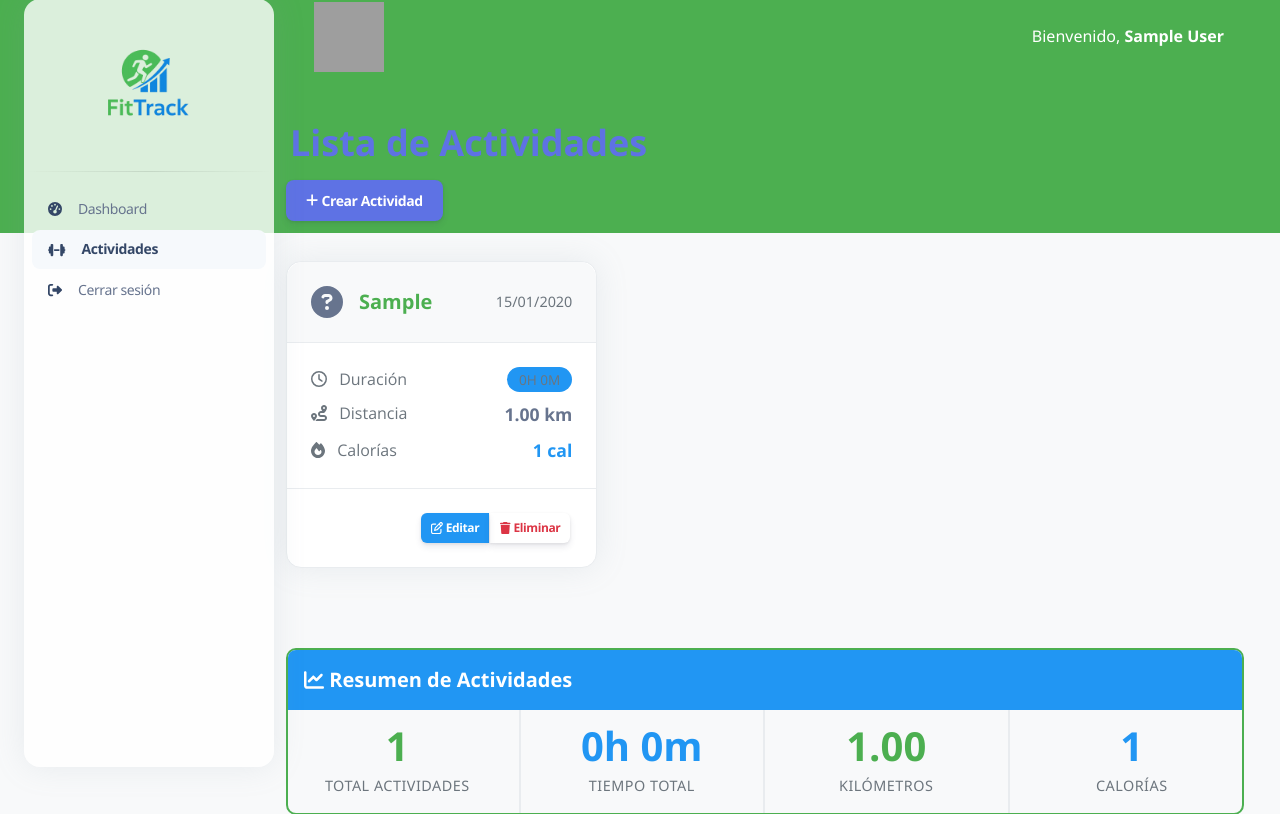
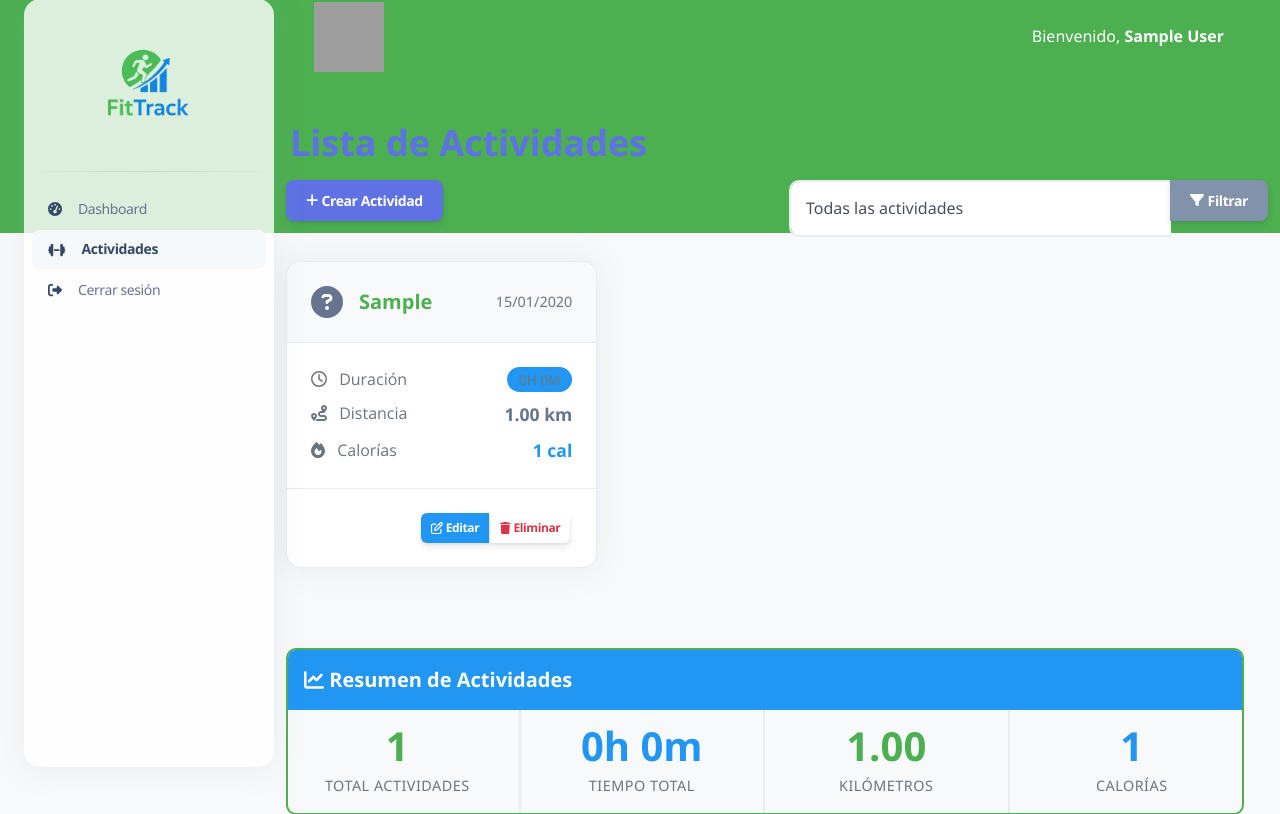
Before and after one commit to Linavs18/FitTrack-sena, a Laravel app: page /activity in a window 1280 px wide. Shown: the part 17-831 px from the top of the page. Run offline with Laravel 10, Linux system fonts and the light colour scheme; a user stored in the database is signed in; tables that the repository leaves empty hold one stand-in row (values such as "Sample post"); some libraries are stand-ins or nearby versions; grey boxes are pictures that could not be loaded.

Commit message:
feat: Add activity filter and improve UI
This change introduces a new filter to the activity index page, allowing users to filter activities by type. It also includes several UI improvements to make the application more aesthetically pleasing:

- The activity index page has been redesigned with a modern card-based layout.
- Icons have been added to represent different activity types.
- The create and edit activity forms are now wrapped in cards for a more consistent look and feel.

```diff
--- a/fittrack/app/Http/Controllers/ActivityController.php
+++ b/fittrack/app/Http/Controllers/ActivityController.php
@@ -36,10 +36,18 @@ class ActivityController extends Controller
         'after'             => 'El campo :attribute debe ser posterior a la hora de inicio.'
     ];
 
-    public function index()
+    public function index(Request $request)
     {
-        $activities = Activity::where('user_id', auth()->id())->get();
-        return view('activity.index', compact('activities'));
+        $query = Activity::where('user_id', auth()->id());
+
+        if ($request->has('type_activity') && $request->type_activity != '') {
+            $query->where('type_activity', $request->type_activity);
+        }
+
+        $activities = $query->get();
+        $activityTypes = Activity::where('user_id', auth()->id())->distinct()->pluck('type_activity');
+
+        return view('activity.index', compact('activities', 'activityTypes'));
     }
 
     /**
--- a/fittrack/resources/views/activity/index.blade.php
+++ b/fittrack/resources/views/activity/index.blade.php
@@ -6,11 +6,24 @@
 
 <label class="fs-2 text-primary">Lista de Actividades</label>
 
-<div class="row">
-    <div class="col-lg-12 mb-4 d-grid gap-2 d-md-block">
+<div class="row mb-4">
+    <div class="col-md-6">
         <a href="{{ route('activity.create') }}" class="btn btn-primary">
             <i class="fas fa-plus"></i> Crear Actividad
         </a>
+    </div>
+    <div class="col-md-6">
+        <form action="{{ route('activity.index') }}" method="GET">
+            <div class="input-group">
+                <select name="type_activity" class="form-control">
+                    <option value="">Todas las actividades</option>
+                    @foreach($activityTypes as $type)
+                        <option value="{{ $type }}" {{ request('type_activity') == $type ? 'selected' : '' }}>{{ $type }}</option>
+                    @endforeach
+                </select>
+                <button class="btn btn-secondary" type="submit"><i class="fas fa-filter"></i> Filtrar</button>
+            </div>
+        </form>
     </div>
 </div>
 
```
